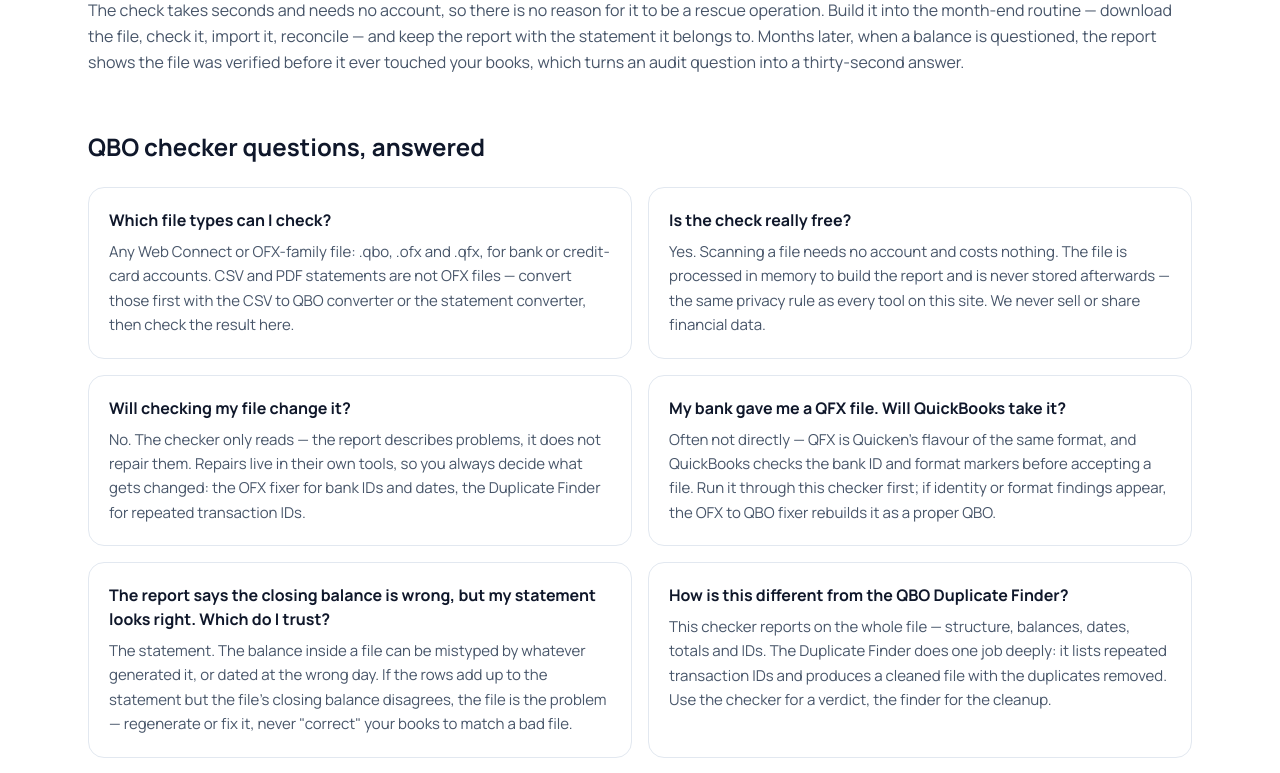
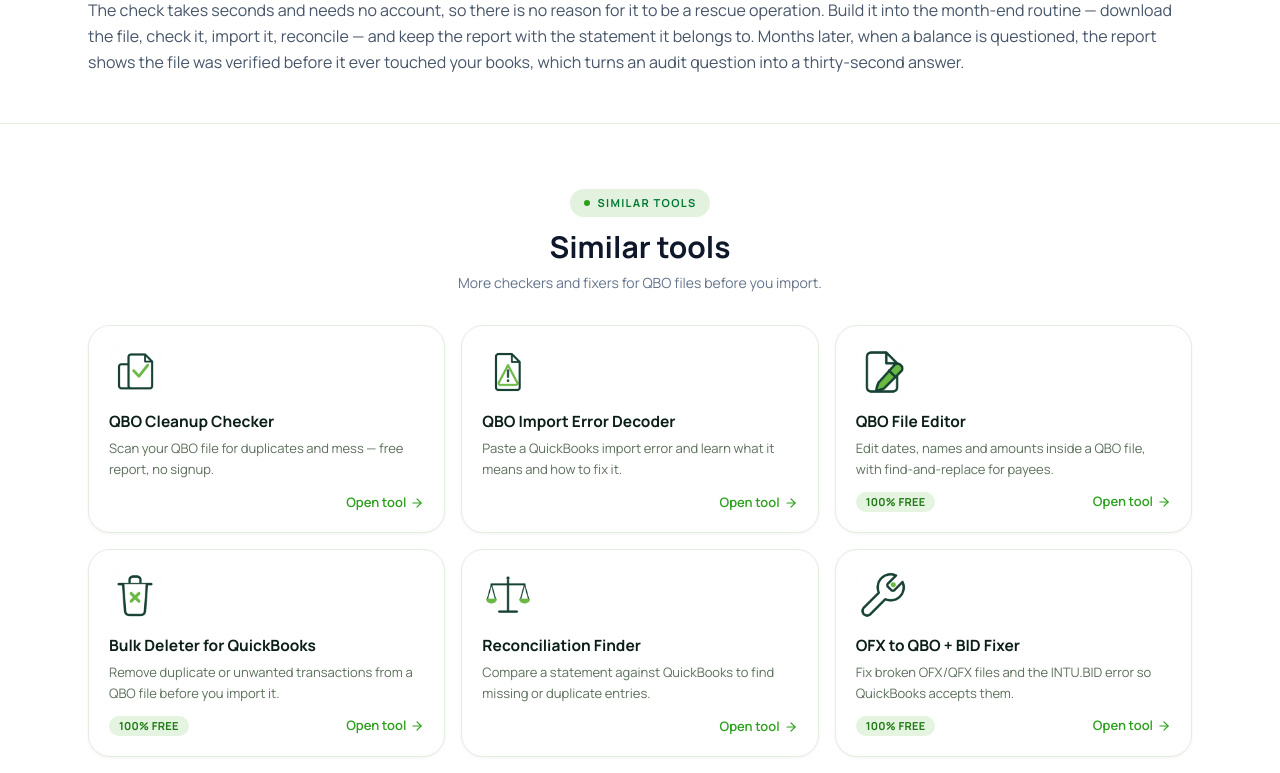
Before and after one commit to rnimriya/Convertbankstatements, a Next.js app in the folder web/: page /en/tools/qbo-checker in a window 1280 px wide. Shown: the part 4500-5273 px from the top of the page. Built offline with nearby package versions, Linux system fonts and the light colour scheme; no server answers.

Commit message:
Add Similar Tools section to /tools/qbo-checker (44/44 tool pages); extract shared SimilarToolsSection component

```diff
--- a/web/app/[locale]/tools/qbo-checker/page.tsx
+++ b/web/app/[locale]/tools/qbo-checker/page.tsx
@@ -2,6 +2,7 @@ import type { Metadata } from "next";
 import { Navbar } from "@/components/layout/Navbar";
 import { Footer } from "@/components/layout/Footer";
 import { QboChecker } from "@/components/tools/QboChecker";
+import { SimilarToolsSection } from "@/components/tools/SimilarTools";
 
 const PAGE_URL = "https://www.convertstatement.online/tools/qbo-checker";
 
@@ -263,6 +264,11 @@ export default function QboCheckerPage() {
             </p>
           </div>
 
+        </section>
+
+        <SimilarToolsSection currentPath="/tools/qbo-checker" />
+
+        <section className="mx-auto max-w-6xl px-6 pb-12">
           <div className="mt-14">
             <h2 className="font-display text-2xl font-bold text-zinc-900">QBO checker questions, answered</h2>
             <div className="mt-6 grid gap-4 sm:grid-cols-2">
--- /dev/null
+++ b/web/components/tools/SimilarTools.tsx
@@ -0,0 +1,57 @@
+import Link from "next/link";
+import { ArrowRight } from "lucide-react";
+import { getSimilarTools } from "@/lib/tools/similar";
+
+/**
+ * "Similar tools" cards section — six family-related tool cards for the
+ * page identified by `currentPath` (e.g. "/tools/csv-to-qbo"), driven by
+ * lib/tools/similar.ts. Shared by ToolPageLayout pages and bespoke tool
+ * pages (e.g. /tools/qbo-checker) so every tool page renders it identically.
+ */
+export function SimilarToolsSection({ currentPath }: { currentPath: string }) {
+  const similar = getSimilarTools(currentPath);
+  return (
+    <section className="py-16 bg-white border-t border-[#E3EDE0]">
+      <div className="max-w-6xl mx-auto px-6">
+        <div className="text-center mb-8">
+          <span className="inline-flex items-center gap-2 rounded-full bg-[#E3F2DF] px-3.5 py-1.5 text-[11px] font-bold uppercase tracking-[0.12em] text-[#007A33] mb-3">
+            <span className="w-1.5 h-1.5 rounded-full bg-[#2CA01C] shrink-0" />
+            Similar tools
+          </span>
+          <h2 className="font-display text-3xl font-bold text-brand-text">Similar tools</h2>
+          <p className="text-brand-muted text-sm mt-2">{similar.subline}</p>
+        </div>
+
+        <div className="grid grid-cols-1 sm:grid-cols-2 lg:grid-cols-3 gap-4">
+          {similar.tools.map((t) => (
+            <Link
+              key={t.slug}
+              href={`/tools/${t.slug}`}
+              className="group flex flex-col rounded-[22px] border border-[#E3EDE0] bg-white p-5 shadow-[0_1px_3px_rgba(11,31,22,0.05)] transition-colors hover:border-[#CBE3C4]"
+            >
+              <img src={t.img} alt="" width={52} height={52} loading="lazy" className="mb-3 h-[52px] w-[52px] rounded-[14px] bg-[#F2F4EC] object-contain" />
+              <span className="font-display text-[15.5px] font-bold text-[#0B1F16]">{t.name}</span>
+              <span className="mt-1 flex-1 text-[13px] leading-relaxed text-[#5C6F5B]">{t.desc}</span>
+              <span className="mt-3 flex items-center justify-between">
+                {t.tag === "free" ? (
+                  <span className="inline-block rounded-full bg-[#E4F4E0] px-2.5 py-0.5 text-[11px] font-bold uppercase tracking-wide text-[#1E7A12]">
+                    100% Free
+                  </span>
+                ) : t.tag === "pop" ? (
+                  <span className="inline-block rounded-full bg-[#FFF3D6] px-2.5 py-0.5 text-[11px] font-bold uppercase tracking-wide text-[#8A6100]">
+                    Most popular
+                  </span>
+                ) : (
+                  <span />
+                )}
+                <span className="inline-flex items-center gap-1 text-[13px] font-semibold text-[#2CA01C]">
+                  Open tool <ArrowRight className="h-3.5 w-3.5" />
+                </span>
+              </span>
+            </Link>
+          ))}
+        </div>
+      </div>
+    </section>
+  );
+}
--- a/web/components/tools/ToolPageLayout.tsx
+++ b/web/components/tools/ToolPageLayout.tsx
@@ -1,12 +1,11 @@
 import type { ReactNode } from "react";
-import Link from "next/link";
 import { BUILD_NONCE } from "@/lib/csp-nonce";
 import { Navbar } from "@/components/layout/Navbar";
 import { Footer } from "@/components/layout/Footer";
 import { PricingCards } from "@/components/PricingCards";
-import { getSimilarTools } from "@/lib/tools/similar";
+import { SimilarToolsSection } from "@/components/tools/SimilarTools";
 import {
-  CheckCircle2, ArrowRight,
+  CheckCircle2,
   Zap, Shield, Lock,
 } from "lucide-react";
 
@@ -59,7 +58,6 @@ export async function ToolPageLayout({
   fullyFree?: boolean;
 }) {
   const nonce = BUILD_NONCE;
-  const similar = getSimilarTools(currentPath);
   const pills = fullyFree
     ? TRUST_PILLS.map((p) =>
         p.label.startsWith("Scan free")
@@ -199,48 +197,7 @@ export async function ToolPageLayout({
         </section>
 
         {/* ─── SIMILAR TOOLS ────────────────────────────────────── */}
-        <section className="py-16 bg-white border-t border-[#E3EDE0]">
-          <div className="max-w-6xl mx-auto px-6">
-            <div className="text-center mb-8">
-              <span className="inline-flex items-center gap-2 rounded-full bg-[#E3F2DF] px-3.5 py-1.5 text-[11px] font-bold uppercase tracking-[0.12em] text-[#007A33] mb-3">
-                <span className="w-1.5 h-1.5 rounded-full bg-[#2CA01C] shrink-0" />
-                Similar tools
-              </span>
-              <h2 className="font-display text-3xl font-bold text-brand-text">Similar tools</h2>
-              <p className="text-brand-muted text-sm mt-2">{similar.subline}</p>
-            </div>
-
-            <div className="grid grid-cols-1 sm:grid-cols-2 lg:grid-cols-3 gap-4">
-              {similar.tools.map((t) => (
-                <Link
-                  key={t.slug}
-                  href={`/tools/${t.slug}`}
-                  className="group flex flex-col rounded-[22px] border border-[#E3EDE0] bg-white p-5 shadow-[0_1px_3px_rgba(11,31,22,0.05)] transition-colors hover:border-[#CBE3C4]"
-                >
-                  <img src={t.img} alt="" width={52} height={52} loading="lazy" className="mb-3 h-[52px] w-[52px] rounded-[14px] bg-[#F2F4EC] object-contain" />
-                  <span className="font-display text-[15.5px] font-bold text-[#0B1F16]">{t.name}</span>
-                  <span className="mt-1 flex-1 text-[13px] leading-relaxed text-[#5C6F5B]">{t.desc}</span>
-                  <span className="mt-3 flex items-center justify-between">
-                    {t.tag === "free" ? (
-                      <span className="inline-block rounded-full bg-[#E4F4E0] px-2.5 py-0.5 text-[11px] font-bold uppercase tracking-wide text-[#1E7A12]">
-                        100% Free
-                      </span>
-                    ) : t.tag === "pop" ? (
-                      <span className="inline-block rounded-full bg-[#FFF3D6] px-2.5 py-0.5 text-[11px] font-bold uppercase tracking-wide text-[#8A6100]">
-                        Most popular
-                      </span>
-                    ) : (
-                      <span />
-                    )}
-                    <span className="inline-flex items-center gap-1 text-[13px] font-semibold text-[#2CA01C]">
-                      Open tool <ArrowRight className="h-3.5 w-3.5" />
-                    </span>
-                  </span>
-                </Link>
-              ))}
-            </div>
-          </div>
-        </section>
+        <SimilarToolsSection currentPath={currentPath} />
 
         {/* ─── PRICING — homepage pattern ─────────────────────────── */}
         <section id="pricing" className="py-24 bg-[#EFF7ED] border-t border-[#E3EDE0]">
```
